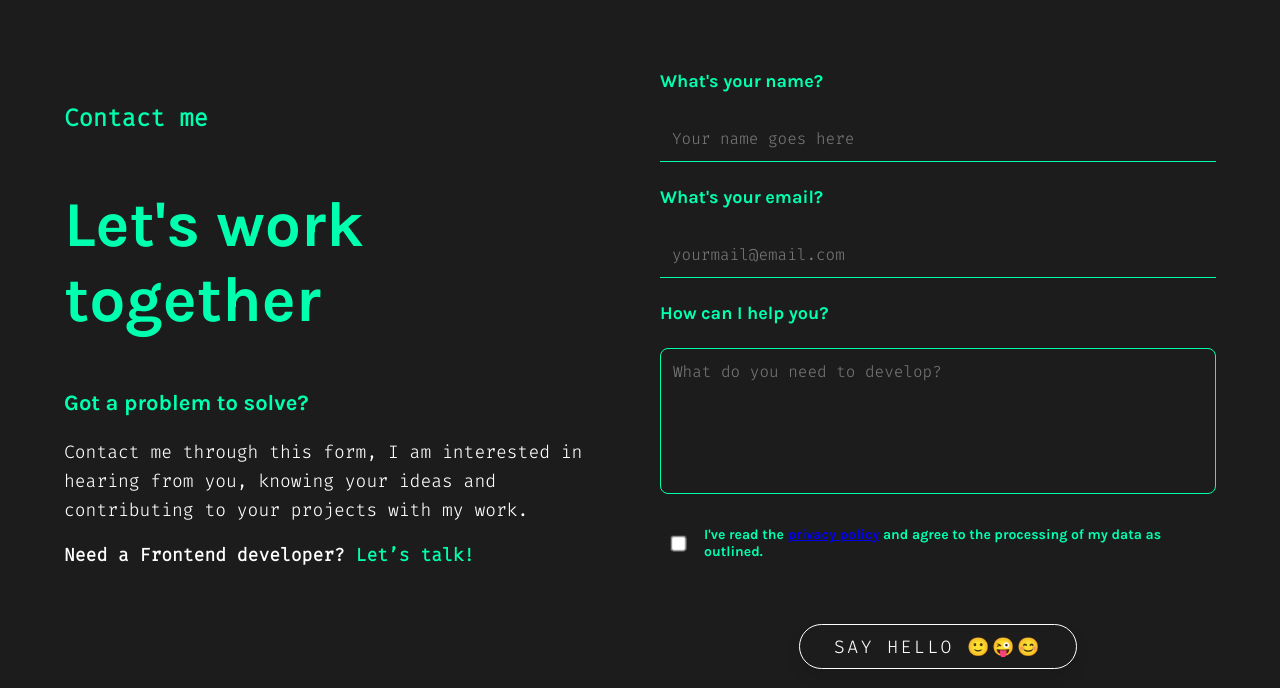
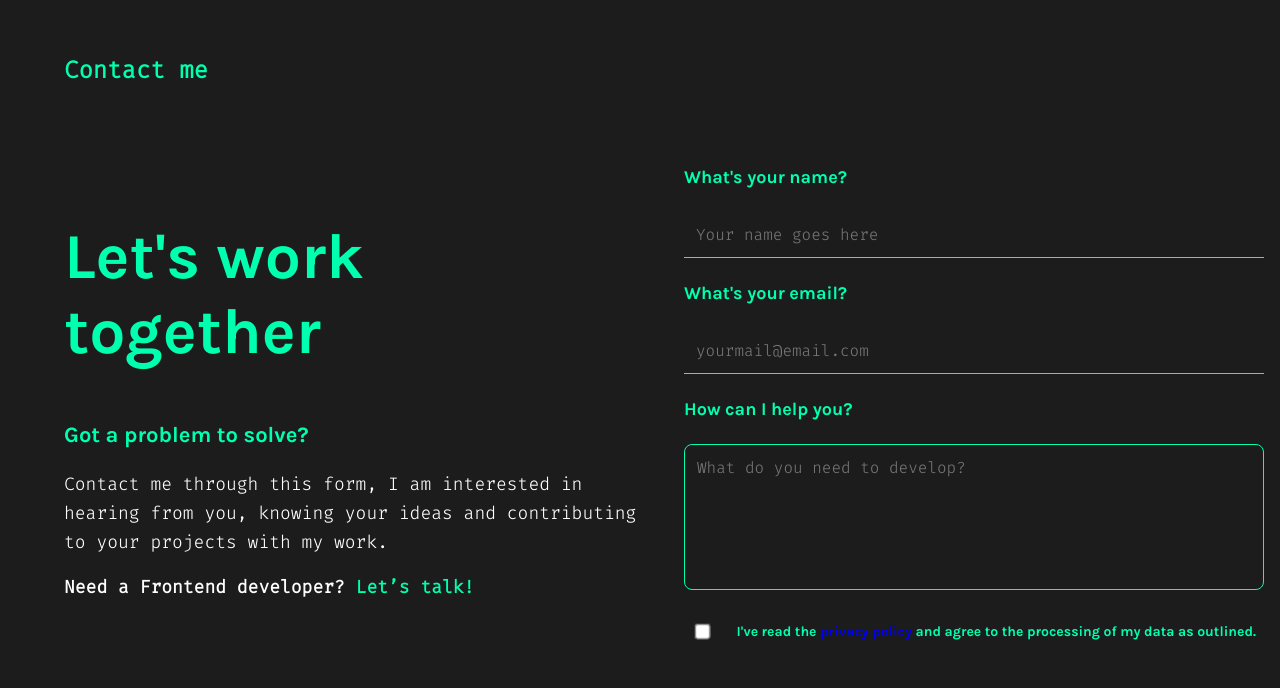
Before and after one commit to Metafeller/portfolio, an Angular app: page / in a window 1280 px wide. Shown: the part 8172-8860 px from the top of the page. Built offline with nearby package versions, Linux system fonts and the light colour scheme.

Commit message:
update headline h4

```diff
--- a/src/app/contact/contact.component.html
+++ b/src/app/contact/contact.component.html
@@ -1,9 +1,13 @@
 <section class="contact-section-container">
+
+    <div class="headline">
+        <h4>Contact me</h4>
+    </div>
+
     <div class="contact-content">
-
         <!-- Linke Seite: Text -->
         <div class="contact-left">
-        <h4>Contact me</h4>
+        <!-- <h4>Contact me</h4> -->
         <h2>Let's work <br> together</h2>
         <h3>Got a problem to solve?</h3>
         <p>
@@ -35,7 +39,7 @@
 
                 <!-- Button Component -->
                 <app-button type="button" buttonClass="default-button">
-                    Say Hello <span id="emoji">🙂😜😊</span>
+                    Say Hello <span id="emoji">😊</span>
                 </app-button>
             </form>
         </div>
--- a/src/app/contact/contact.component.scss
+++ b/src/app/contact/contact.component.scss
@@ -5,8 +5,24 @@
     padding: 48px 32px;
     display: flex;
     justify-content: center;
-    align-items: center;
+    // align-items: center;
+    flex-direction: column;
+
+    .headline {
+        display: flex;
+        justify-content: start;
+        // align-items: left;
+        padding: 0px 32px;
+
+        h4 {
+            font-size: 24px;
+            color: var(--accent-color);
+            font-family: var(--font-family-second);
+        }
+    }
 }
+
+
 
 .contact-content {
     display: flex;
@@ -20,11 +36,11 @@
     width: 50%;
     // color: white;
 
-    h4 {
-    font-size: 24px;
-    color: var(--accent-color);
-    font-family: var(--font-family-second);
-    }
+    // h4 {
+    // font-size: 24px;
+    // color: var(--accent-color);
+    // font-family: var(--font-family-second);
+    // }
 
     h2 {
     font-size: 64px;
```
